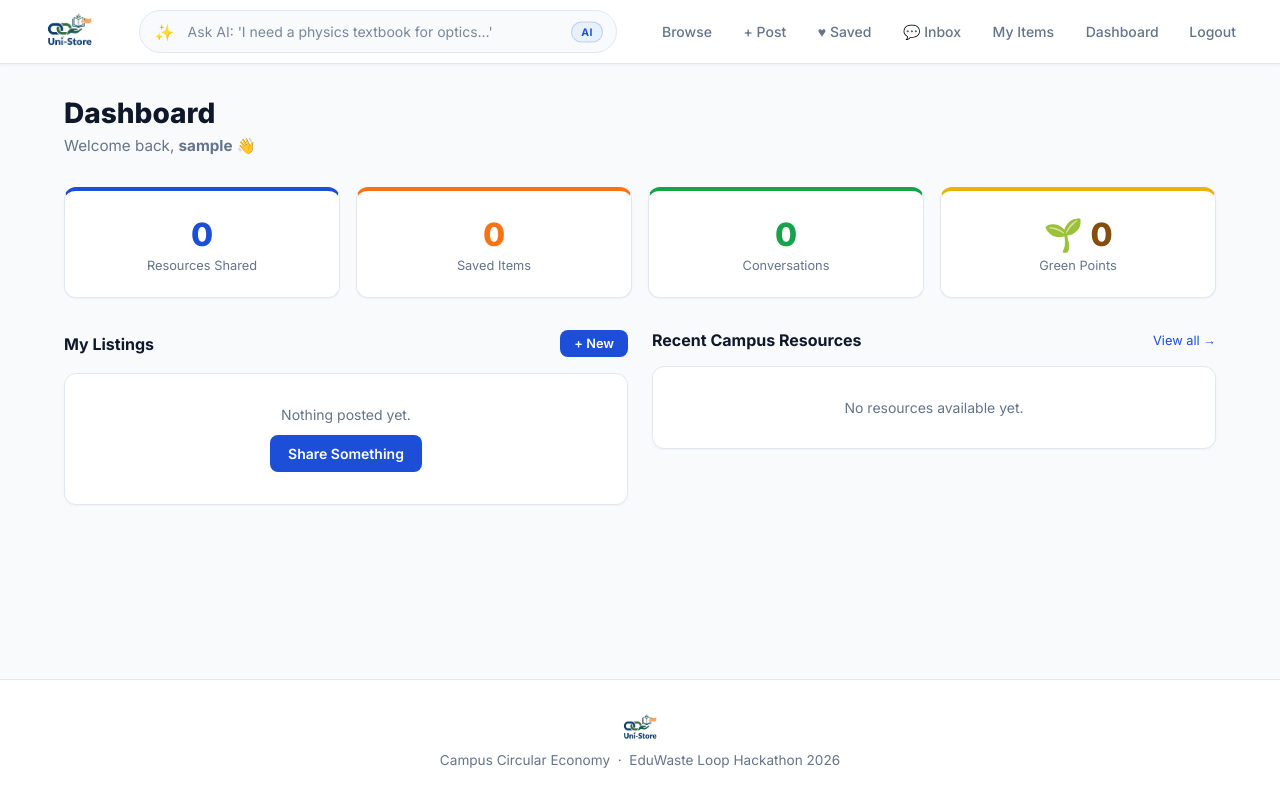
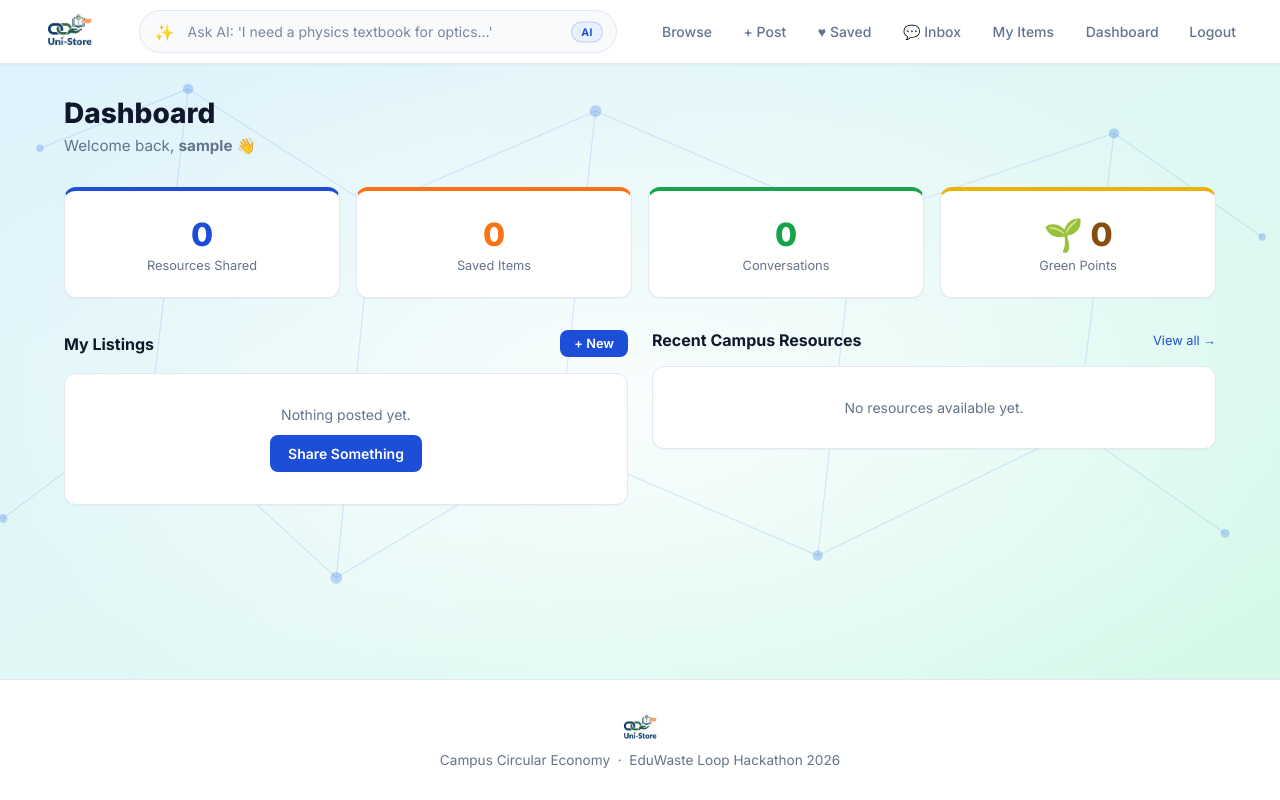
Before and after one commit to k4rtikx/Uni-Store, a Django app: page /dashboard/ in a window 1280 px wide. Run offline with Django 5.2, Linux system fonts and the light colour scheme; the visitor is signed in with stand-in values (Sample User, id 1); data that the repository does not hold is empty.

Commit message:
Add network nodes SVG background to website

```diff
--- a/templates/base.html
+++ b/templates/base.html
@@ -50,7 +50,12 @@
 
     body {
       font-family: 'Inter', sans-serif;
-      background-color: var(--color-bg);
+      background-color: #e0f2fe;
+      background-image: url('/static/images/bg-network.svg');
+      background-size: cover;
+      background-position: center;
+      background-repeat: no-repeat;
+      background-attachment: fixed;
       color: var(--color-text-primary);
       min-height: 100vh;
       display: flex;
```
Also changed, not shown: static/images/bg-network.svg (added).
